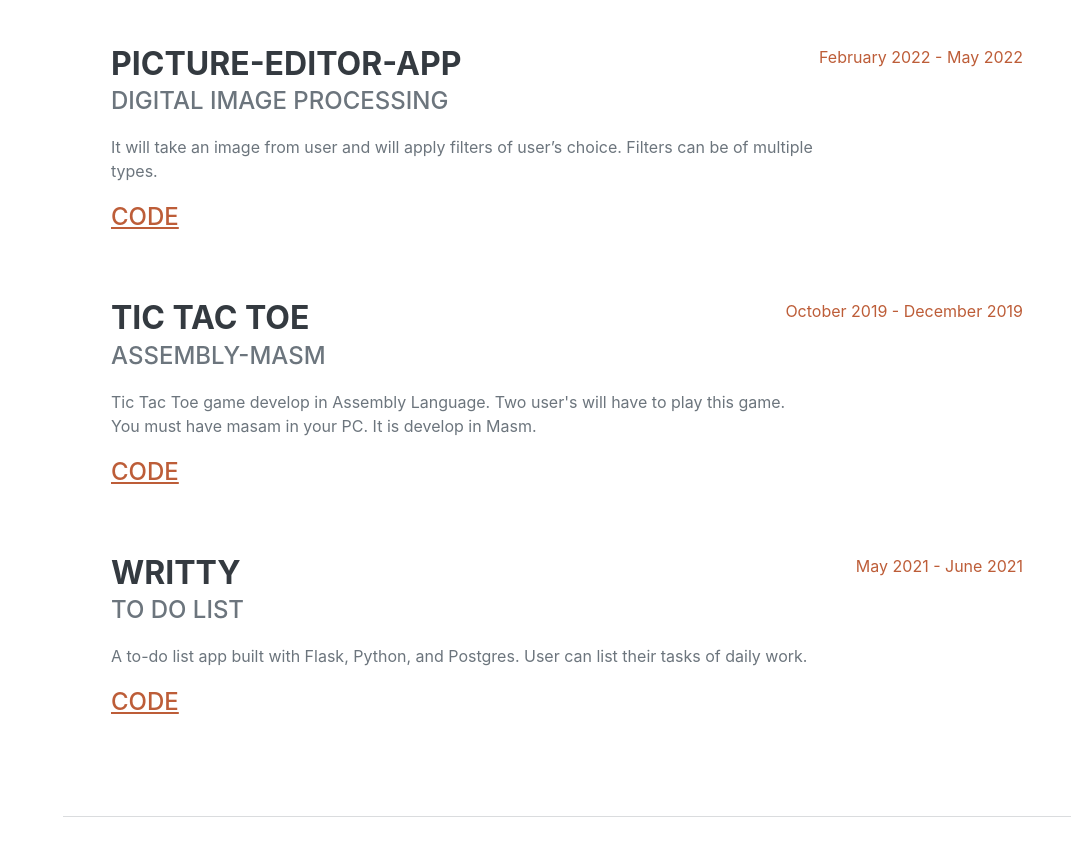
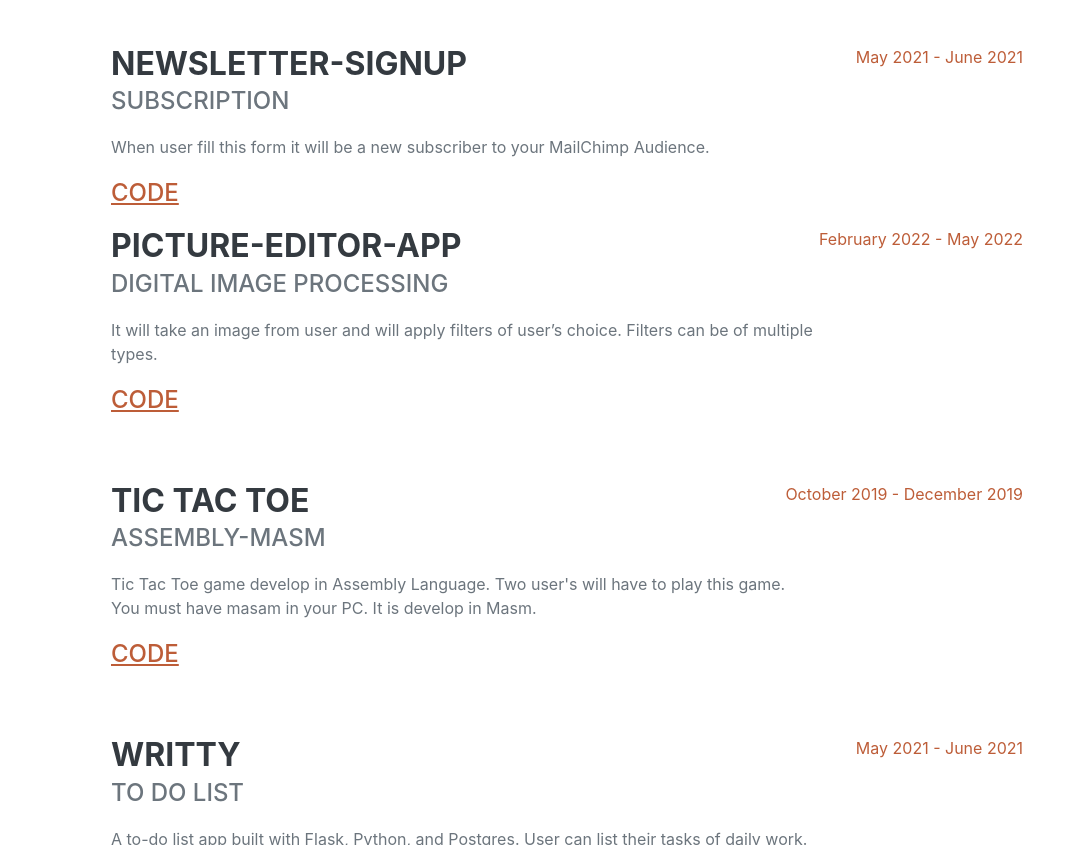
Before and after one commit to Subhan-khaliq/Portfolio-Website, a plain HTML site: page index.html in a window 1280 px wide. Shown: the part 2918-3763 px from the top of the page, without its empty margins (209-1280 px from the left). Drawn offline with nearby package versions, Linux system fonts and the light colour scheme; no server answers; a web font is replaced by a local one.

Commit message:
Add files via upload

```diff
--- a/index.html
+++ b/index.html
@@ -146,6 +146,15 @@
                         </div>
                         <div class="flex-shrink-0"><span class="text-primary">September 2021 - Present</span></div>
                     </div>
+                    <div class="d-flex flex-column flex-md-row justify-content-between">
+                        <div class="flex-grow-1">
+                            <h3 class="mb-0">Newsletter-SignUp</h3>
+                            <div class="subheading mb-3">Subscription</div>
+                            <p>When user fill this form it will be a new subscriber to your MailChimp Audience.</p>
+                            <div class="subheading mb-3"><a href="https://github.com/Subhan-khaliq/MailChimp-Signup">Code</a></div>
+                        </div>
+                        <div class="flex-shrink-0"><span class="text-primary">May 2021 - June 2021</span></div>
+                    </div>
                     <div class="d-flex flex-column flex-md-row justify-content-between mb-5">
                         <div class="flex-grow-1">
                             <h3 class="mb-0">Picture-Editor-App</h3>
```
Also changed, not shown: 1 other file.
